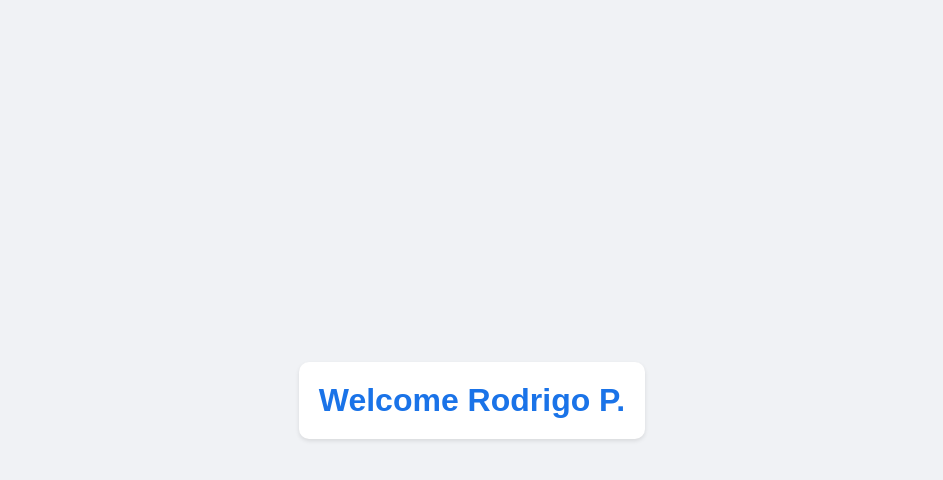
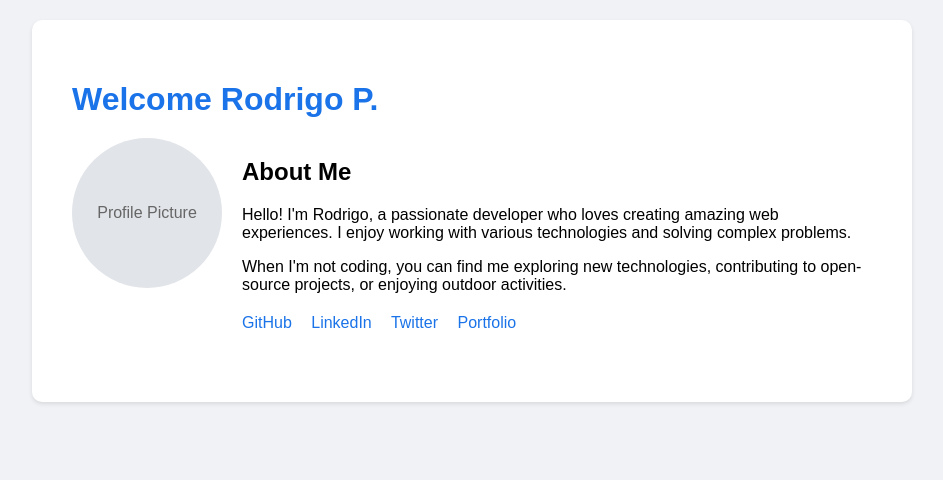
Before and after one commit to rodrigo-kiko/new-Kiko-test, a plain HTML site: page index.html in a window 1280 px wide. Shown: the whole page, without its empty margins (168-1111 px from the left). Drawn offline with Linux system fonts and the light colour scheme.

Commit message:
Add more content to the welcome page

```diff
--- a/index.html
+++ b/index.html
@@ -8,23 +8,69 @@
         body {
             font-family: Arial, sans-serif;
             margin: 0;
-            padding: 0;
-            display: flex;
-            justify-content: center;
-            align-items: center;
-            min-height: 100vh;
+            padding: 20px;
             background-color: #f0f2f5;
+        }
+        .container {
+            max-width: 800px;
+            margin: 0 auto;
+            padding: 40px;
+            background-color: white;
+            border-radius: 10px;
+            box-shadow: 0 2px 4px rgba(0,0,0,0.1);
         }
         h1 {
             color: #1a73e8;
-            padding: 20px;
-            border-radius: 10px;
-            background-color: white;
-            box-shadow: 0 2px 4px rgba(0,0,0,0.1);
+            margin-bottom: 20px;
+        }
+        .profile-section {
+            display: flex;
+            gap: 20px;
+            margin-bottom: 30px;
+        }
+        .avatar {
+            width: 150px;
+            height: 150px;
+            border-radius: 75px;
+            background-color: #e1e4e8;
+            display: flex;
+            align-items: center;
+            justify-content: center;
+            color: #666;
+        }
+        .bio {
+            flex: 1;
+        }
+        .social-links {
+            margin-top: 20px;
+        }
+        .social-links a {
+            color: #1a73e8;
+            text-decoration: none;
+            margin-right: 15px;
+        }
+        .social-links a:hover {
+            text-decoration: underline;
         }
     </style>
 </head>
 <body>
-    <h1>Welcome Rodrigo P.</h1>
+    <div class="container">
+        <h1>Welcome Rodrigo P.</h1>
+        <div class="profile-section">
+            <div class="avatar">Profile Picture</div>
+            <div class="bio">
+                <h2>About Me</h2>
+                <p>Hello! I'm Rodrigo, a passionate developer who loves creating amazing web experiences. I enjoy working with various technologies and solving complex problems.</p>
+                <p>When I'm not coding, you can find me exploring new technologies, contributing to open-source projects, or enjoying outdoor activities.</p>
+                <div class="social-links">
+                    <a href="#">GitHub</a>
+                    <a href="#">LinkedIn</a>
+                    <a href="#">Twitter</a>
+                    <a href="#">Portfolio</a>
+                </div>
+            </div>
+        </div>
+    </div>
 </body>
 </html>
```
